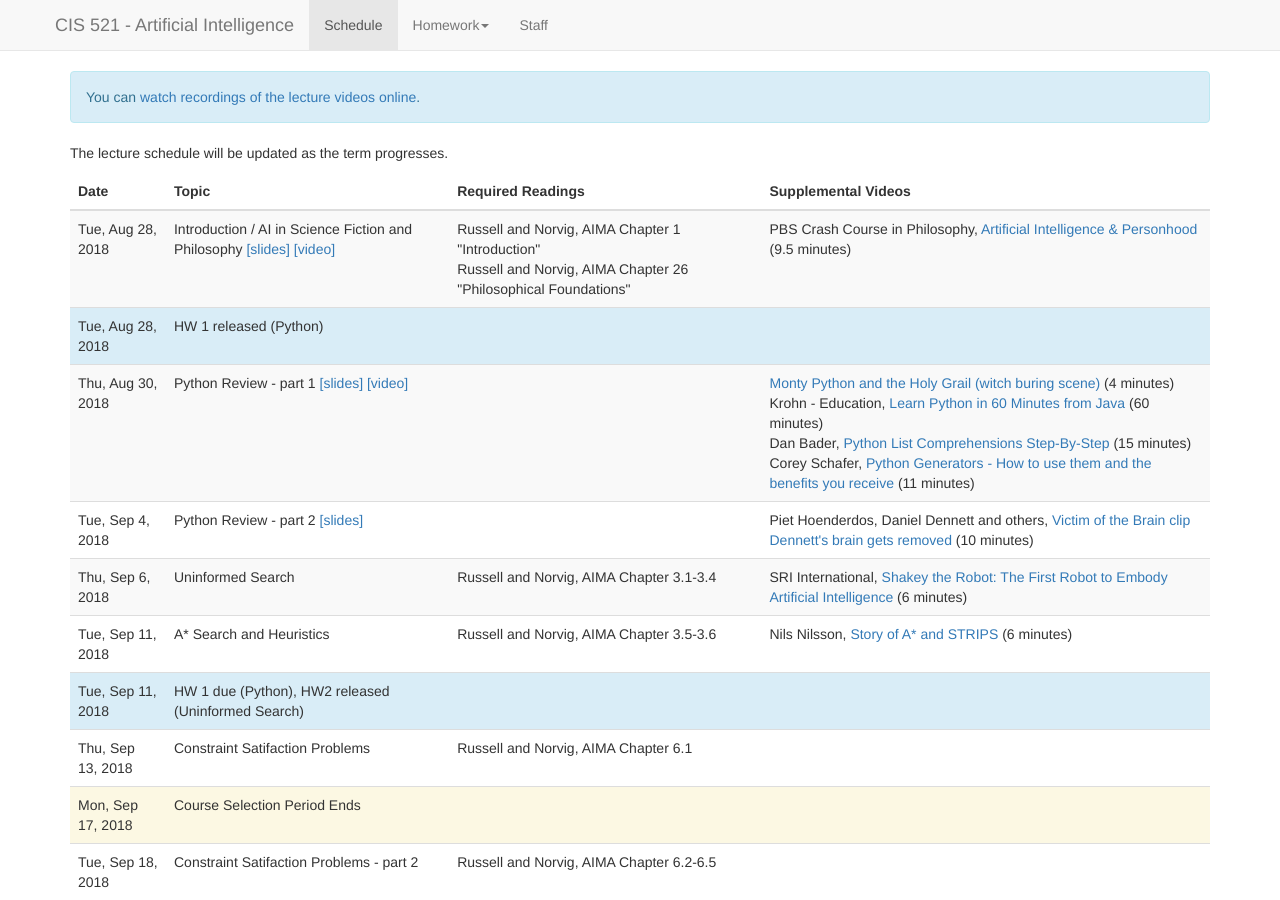
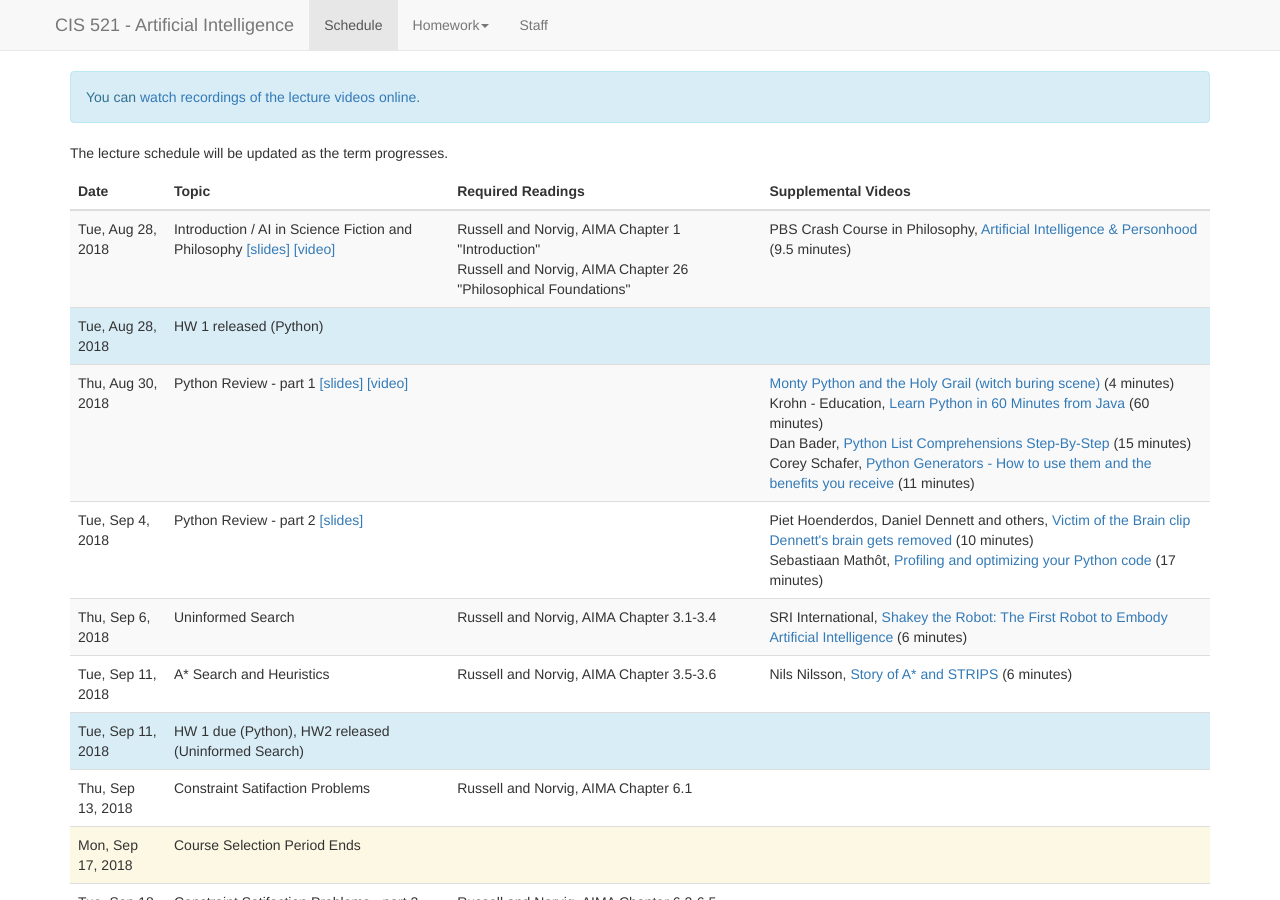
Before and after one commit to artificial-intelligence-class/artificial-intelligence-class.github.io, a Jekyll site: the page built from lectures.md, in a window 1280 px wide and 900 px high. Built offline with Jekyll 4.4.1, drawn with Linux system fonts in a browser that asks for light colours; nearby versions of some CDN libraries; a script that is not in the unit is left out.

Commit message:
Slides for Python part 2

```diff
--- a/_data/lectures.yaml
+++ b/_data/lectures.yaml
@@ -53,13 +53,19 @@
   date: 2018-09-04
   slides:
   title: Python Review - part 2
-  slides: python3-review2.pdf
+  slides: python3-review2.pptx
   videos:
     -
       authors: Piet Hoenderdos, Daniel Dennett and others
       url: https://www.youtube.com/watch?v=U_8yo5hacKM
       title: Victim of the Brain clip Dennett's brain gets removed
       length: 10 minutes
+    -
+      authors: Sebastiaan Mathôt
+      url: https://www.youtube.com/watch?v=8qEnExGLZfY
+      title: Profiling and optimizing your Python code
+      length: 17 minutes
+
 -
   date: 2018-09-06
   slides:
```
Also changed, not shown: 2 other files.
